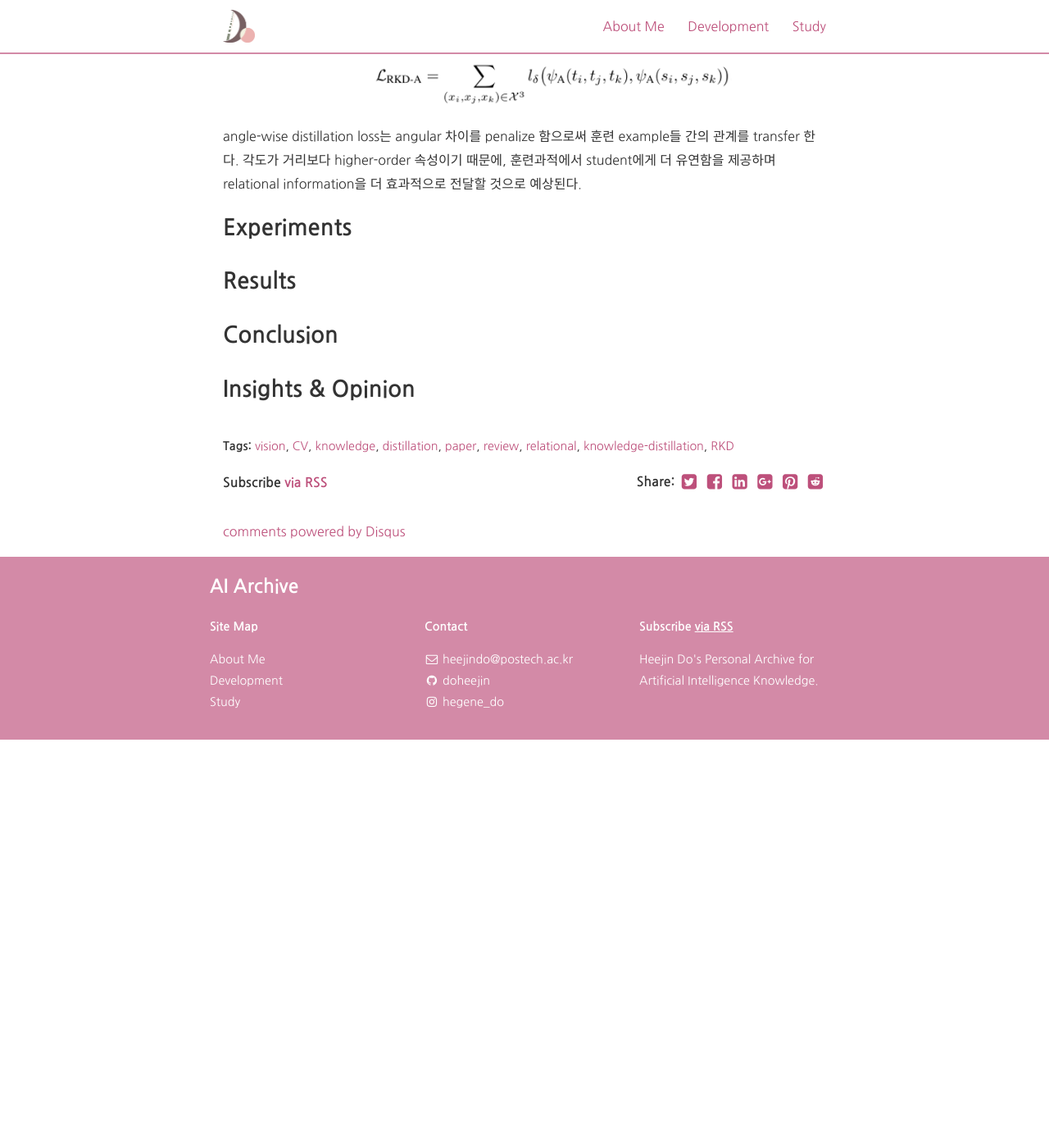
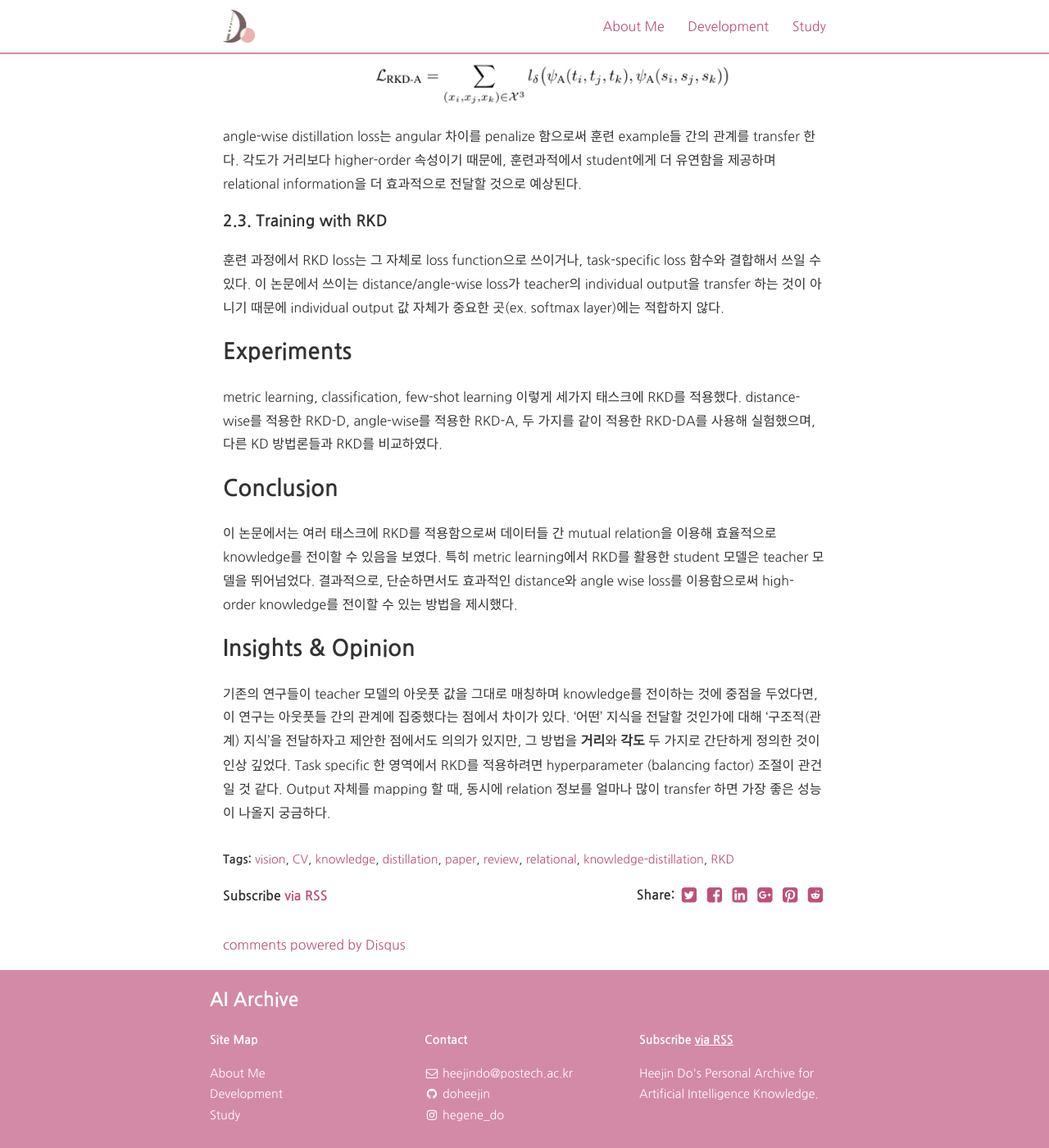
Before and after one commit to doheejin/doheejin.github.io, a Jekyll site: the page built from _posts/2021-02-24-relational-kd.md, in a window 1280 px wide and 1400 px high, scrolled down 3301 px. Shown: the whole window at 82% size. Built offline with Jekyll 4.4.1, drawn with Linux system fonts in a browser that asks for light colours; nearby versions of some CDN libraries; comment, search, counter and statistics services are not loaded; before the commit the page ends 4203 px from its top, so only the background shows below that.

Commit message:
포스트 수정

```diff
--- a/_posts/2021-02-24-relational-kd.md
+++ b/_posts/2021-02-24-relational-kd.md
@@ -73,12 +73,14 @@ triplet 의 example들이 주어졌을 때, angle-wise relational 포텐셜은 o
 
 angle-wise distillation loss는 angular 차이를 penalize 함으로써 훈련 example들 간의 관계를 transfer 한다. 각도가 거리보다 higher-order 속성이기 때문에, 훈련과적에서 student에게 더 유연함을 제공하며 relational information을 더 효과적으로 전달할 것으로 예상된다.
 
+#### 2.3. Training with RKD
+훈련 과정에서 RKD loss는 그 자체로 loss function으로 쓰이거나, task-specific loss 함수와 결합해서 쓰일 수 있다. 이 논문에서 쓰이는 distance/angle-wise loss가 teacher의 individual output을 transfer 하는 것이 아니기 때문에 individual output 값 자체가 중요한 곳(ex. softmax layer)에는 적합하지 않다.
+
 ## Experiments
-
-## Results
-
-
+metric learning, classification, few-shot learning 이렇게 세가지 태스크에 RKD를 적용했다. distance-wise를 적용한 RKD-D, angle-wise를 적용한 RKD-A, 두 가지를 같이 적용한 RKD-DA를 사용해 실험했으며, 다른 KD 방법론들과 RKD를 비교하였다.
 
 ## Conclusion
+이 논문에서는 여러 태스크에 RKD를 적용함으로써 데이터들 간 mutual relation을 이용해 효율적으로 knowledge를 전이할 수 있음을 보였다. 특히 metric learning에서 RKD를 활용한 student 모델은 teacher 모델을 뛰어넘었다. 결과적으로, 단순하면서도 효과적인 distance와 angle wise loss를 이용함으로써 high-order knowledge를 전이할 수 있는 방법을 제시했다.
 
 ## Insights & Opinion
+기존의 연구들이 teacher 모델의 아웃풋 값을 그대로 매칭하며 knowledge를 전이하는 것에 중점을 두었다면, 이 연구는 아웃풋들 간의 관계에 집중했다는 점에서 차이가 있다. '어떤' 지식을 전달할 것인가에 대해 '구조적(관계) 지식'을 전달하자고 제안한 점에서도 의의가 있지만, 그 방법을 **거리**와 **각도** 두 가지로 간단하게 정의한 것이 인상 깊었다. Task specific 한 영역에서 RKD를 적용하려면 hyperparameter (balancing factor) 조절이 관건일 것 같다. Output 자체를 mapping 할 때, 동시에 relation 정보를 얼마나 많이 transfer 하면 가장 좋은 성능이 나올지 궁금하다.
```
